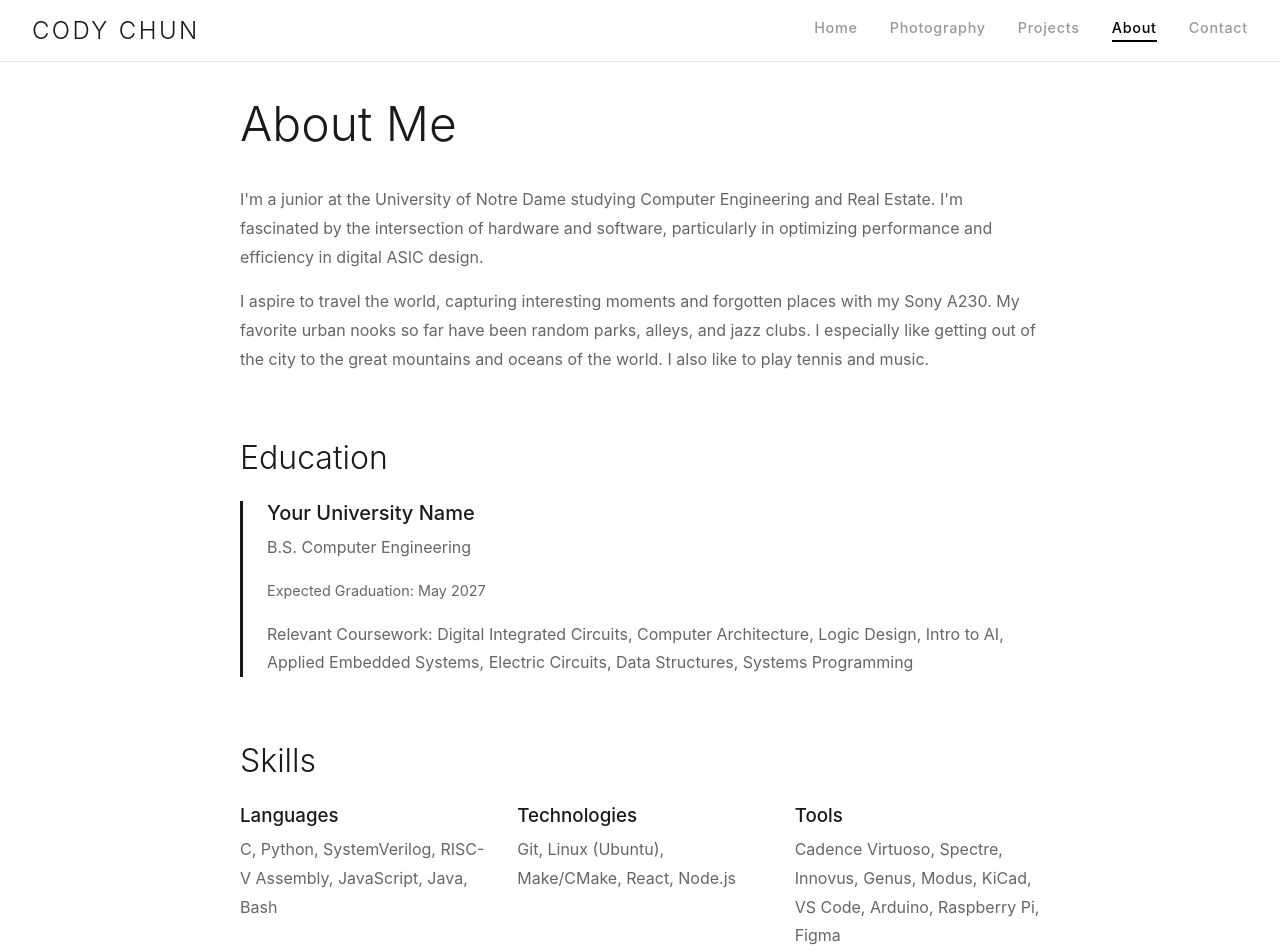
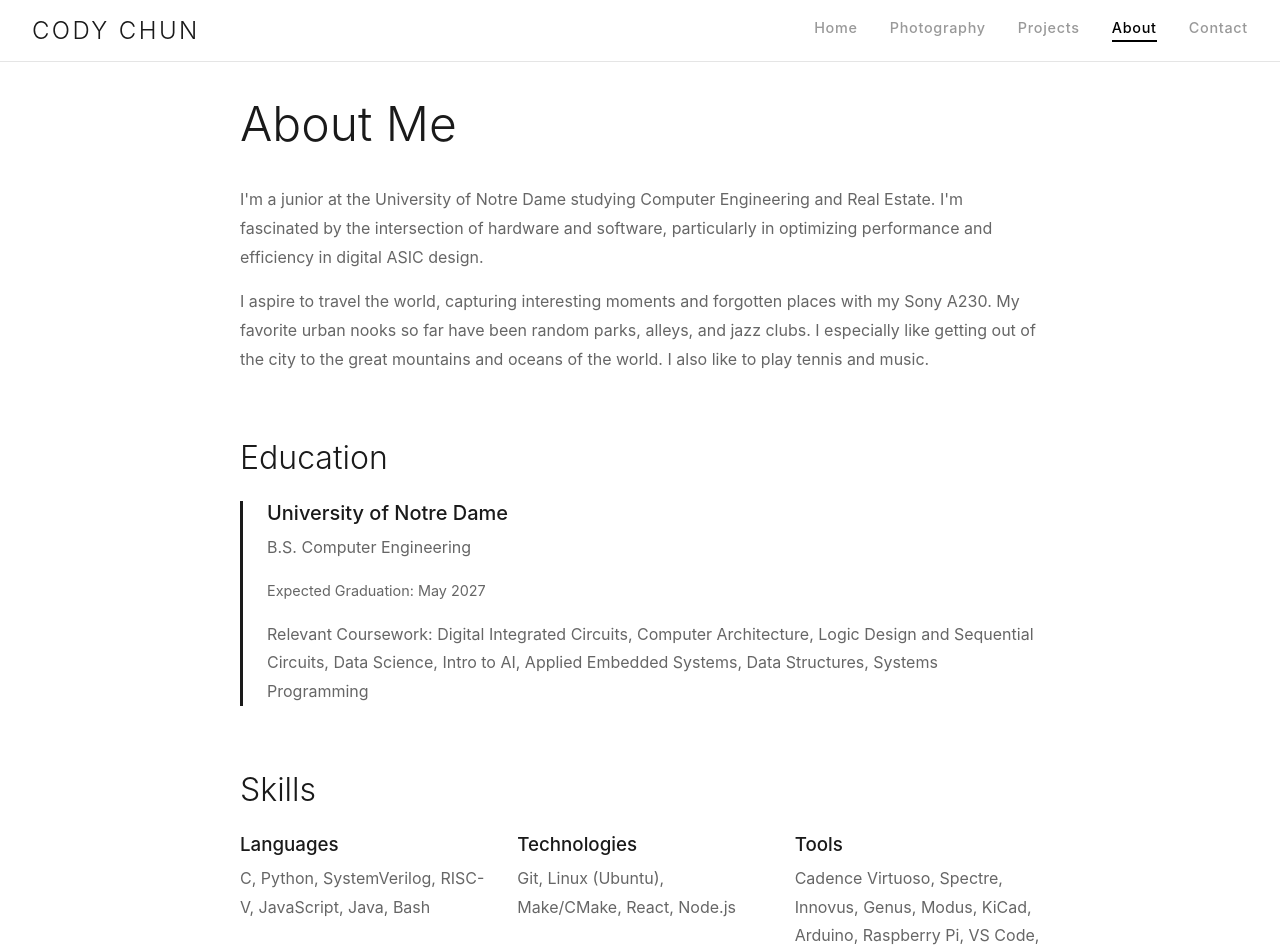
Before and after one commit to codychun/codychun.github.io, a React (Vite) app: page /about in a window 1280 px wide. Shown: the top 952 px of the page. Built offline with nearby package versions, Linux system fonts and the light colour scheme.

Commit message:
Udated Education

```diff
--- a/src/pages/AboutPage/AboutPage.jsx
+++ b/src/pages/AboutPage/AboutPage.jsx
@@ -23,12 +23,13 @@ function AboutPage() {
         <section className="education-section">
           <h2>Education</h2>
           <div className="education-card">
-            <h3>Your University Name</h3>
+            <h3>University of Notre Dame</h3>
             <p className="degree">B.S. Computer Engineering</p>
             <p className="graduation">Expected Graduation: May 2027</p>
             <p className="coursework">
               Relevant Coursework: Digital Integrated Circuits, Computer Architecture,
-              Logic Design, Intro to AI, Applied Embedded Systems, Electric Circuits, Data Structures, Systems Programming
+              Logic Design and Sequential Circuits, Data Science, Intro to AI, Applied Embedded Systems,
+              Data Structures, Systems Programming
             </p>
           </div>
         </section>
@@ -38,7 +39,7 @@ function AboutPage() {
           <div className="skills-grid">
             <div>
               <h3>Languages</h3>
-              <p>C, Python, SystemVerilog, RISC-V Assembly, JavaScript, Java, Bash</p>
+              <p>C, Python, SystemVerilog, RISC-V, JavaScript, Java, Bash</p>
             </div>
             <div>
               <h3>Technologies</h3>
@@ -46,7 +47,7 @@ function AboutPage() {
             </div>
             <div>
               <h3>Tools</h3>
-              <p>Cadence Virtuoso, Spectre, Innovus, Genus, Modus, KiCad, VS Code, Arduino, Raspberry Pi, Figma</p>
+              <p>Cadence Virtuoso, Spectre, Innovus, Genus, Modus, KiCad, Arduino, Raspberry Pi, VS Code, vim</p>
             </div>
           </div>
         </section>
```
